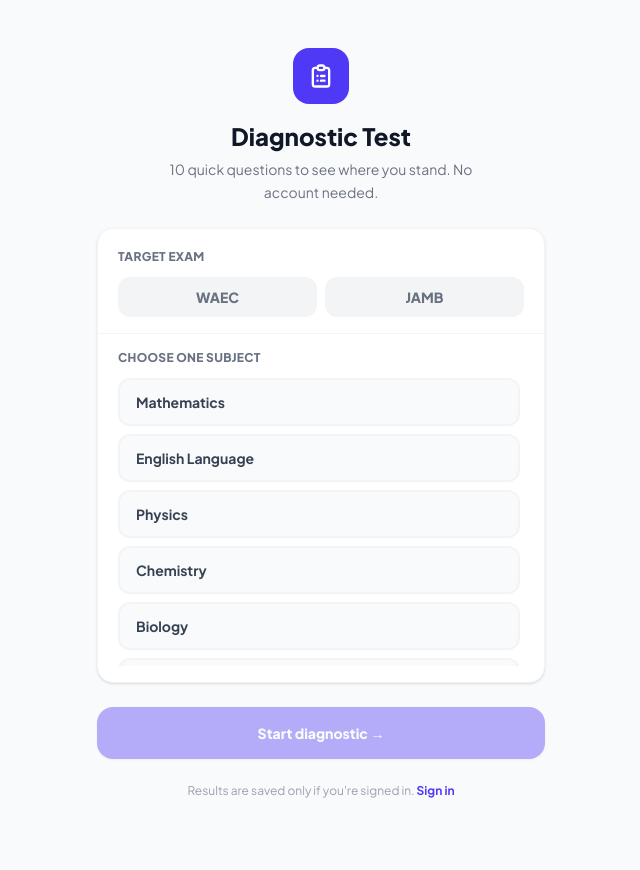
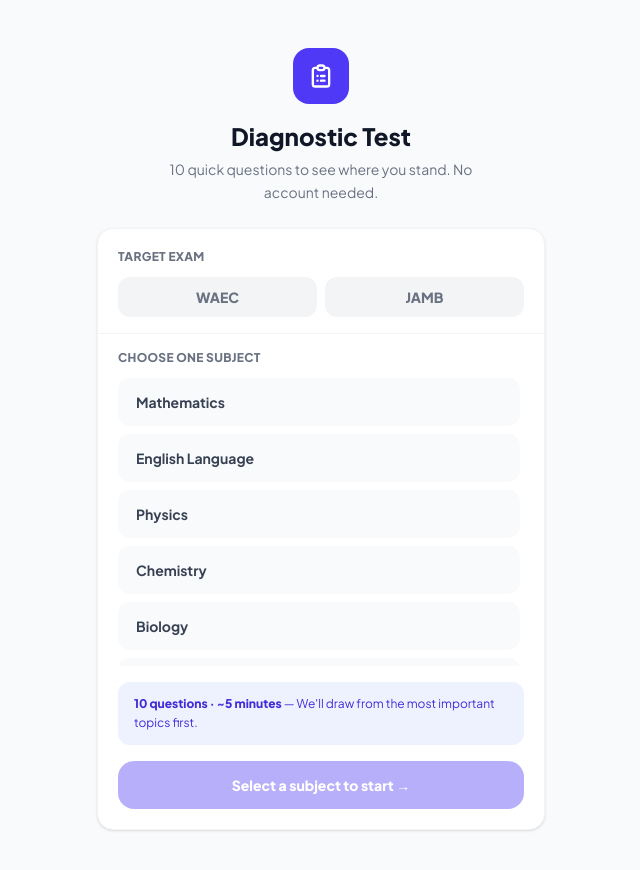
Before and after one commit to ttechglobal/examprep, a Next.js app: page /diagnostic in a window 1280 px wide. Shown: the top 870 px of the page, without its empty margins (319-959 px from the left). Before the commit the page ends 847 px from the top, so only its background shows below. Built offline with nearby package versions, Linux system fonts and the light colour scheme; no server answers.

Commit message:
working on diagnostic test

```diff
--- a/src/app/diagnostic/page.js
+++ b/src/app/diagnostic/page.js
@@ -1,15 +1,13 @@
 'use client'
 // src/app/diagnostic/page.js
 // ─────────────────────────────────────────────────────────────────────────────
-// FIX: subjectsToShow always shows ALL_SUBJECTS.
+// Diagnostic setup — one subject at a time.
 //
-// Previous bug: when signed-in and enrolledSubjects.length > 0, the page
-// showed ONLY enrolledSubjects — hiding Physics and other subjects the
-// student hadn't enrolled in yet.
-//
-// Fix: always render ALL_SUBJECTS. Enrolled subjects get a highlighted
-// "enrolled" badge so they're easy to find. Already-diagnosed subjects
-// keep the "Retake" label.
+// FIX: TypeError: e is not iterable
+//   - diagResults from Supabase may not be an array (could be null or error obj)
+//   - profile.subjects may be a JSON string instead of a parsed array
+//   - Added Array.isArray guards on all Supabase array responses before
+//     passing them to new Set() or .find() / .length checks
 // ─────────────────────────────────────────────────────────────────────────────
 
 import { useState, useEffect, Suspense } from 'react'
@@ -27,6 +25,7 @@
   const router       = useRouter()
   const searchParams = useSearchParams()
 
+  // Allow pre-selecting subject via ?subject=Physics
   const presetSubject = searchParams.get('subject') ?? ''
   const presetExam    = searchParams.get('exam') ?? ''
 
@@ -36,7 +35,9 @@
   const [loadingProfile,  setLoadingProfile]  = useState(true)
   const [isSignedIn,      setIsSignedIn]      = useState(false)
 
+  // Subjects the student is enrolled in
   const [enrolledSubjects,  setEnrolledSubjects]  = useState([])
+  // Subjects they've already taken a diagnostic for
   const [diagnosedSubjects, setDiagnosedSubjects] = useState(new Set())
 
   useEffect(() => {
@@ -58,16 +59,28 @@
         ])
 
         if (profile?.exam_type && !presetExam) setExamType(profile.exam_type)
-        if (profile?.subjects?.length) setEnrolledSubjects(profile.subjects)
 
+        // FIX: profile.subjects may be a JSON string (Supabase text column)
+        // or null — always normalise to a plain array before using it
+        const enrolledRaw = (() => {
+          if (!profile?.subjects) return []
+          if (Array.isArray(profile.subjects)) return profile.subjects
+          try { return JSON.parse(profile.subjects) } catch { return [] }
+        })()
+        const enrolled = enrolledRaw.filter(Boolean)
+        if (enrolled.length) setEnrolledSubjects(enrolled)
+
+        // FIX: diagResults may be null or a non-array on Supabase error —
+        // guard with Array.isArray before passing to new Set()
+        const safeResults = Array.isArray(diagResults) ? diagResults : []
         const names = new Set(
-          (diagResults ?? []).map(r => r.subjects?.name).filter(Boolean)
+          safeResults.map(r => r.subjects?.name).filter(Boolean)
         )
         setDiagnosedSubjects(names)
 
         // Pre-select first undiagnosed enrolled subject if none preset
-        if (!presetSubject && profile?.subjects?.length) {
-          const firstUndone = profile.subjects.find(s => !names.has(s))
+        if (!presetSubject && enrolled.length) {
+          const firstUndone = enrolled.find(s => !names.has(s))
           if (firstUndone) setSelectedSubject(firstUndone)
         }
       }
@@ -82,6 +95,7 @@
 
     sessionStorage.setItem('diagnostic_setup', JSON.stringify({
       examType,
+      // Always an array of one — API accepts array, this keeps compat
       subjects:      [selectedSubject],
       questionCount: 10,
       isPractice:    isSignedIn,
@@ -90,8 +104,9 @@
     router.push('/diagnostic/test')
   }
 
-  // ── FIX: always show ALL subjects — enrolled ones get a badge ────────────
-  const subjectsToShow = ALL_SUBJECTS
+  const subjectsToShow = isSignedIn && enrolledSubjects.length
+    ? enrolledSubjects
+    : ALL_SUBJECTS
 
   if (loadingProfile) {
     return (
@@ -144,7 +159,7 @@
             </div>
           </div>
 
-          {/* Subject picker */}
+          {/* Subject picker — one at a time */}
           <div className="px-5 py-4">
             <p className="text-xs font-black text-gray-500 uppercase tracking-wide mb-3">
               Choose one subject
@@ -154,7 +169,6 @@
                 const color      = getSubjectColor(subject)
                 const isSelected = selectedSubject === subject
                 const isDone     = diagnosedSubjects.has(subject)
-                const isEnrolled = enrolledSubjects.includes(subject)
 
                 return (
                   <button
@@ -164,58 +178,65 @@
                       w-full flex items-center justify-between px-4 py-3 rounded-xl
                       border-2 text-left transition-all
                       ${isSelected
-                        ? `${color.bg} border-current ${color.text}`
-                        : 'border-gray-100 hover:border-gray-200 bg-gray-50'
+                        ? `${color.bg} ${color.text} border-transparent shadow-sm`
+                        : 'bg-gray-50 text-gray-700 border-transparent hover:border-gray-200'
                       }
                     `}
                   >
-                    <span className={`text-sm font-bold ${isSelected ? color.text : 'text-gray-700'}`}>
-                      {subject}
-                    </span>
-                    <div className="flex items-center gap-1.5 flex-shrink-0 ml-2">
-                      {isEnrolled && !isSelected && (
-                        <span className="text-[10px] font-black px-1.5 py-0.5 rounded-full bg-indigo-100 text-indigo-600">
-                          Enrolled
-                        </span>
-                      )}
-                      {isDone && (
-                        <span className={`text-[10px] font-black px-2 py-0.5 rounded-full ${
-                          isSelected ? 'bg-white/30 text-current' : 'bg-gray-200 text-gray-500'
-                        }`}>
-                          Retake
+                    <span className="text-sm font-bold">{subject}</span>
+                    {isDone && !isSelected && (
+                      <span className="text-[10px] font-black text-gray-400 bg-gray-100 px-2 py-0.5 rounded-full">
+                        retake
                       </span>
                     )}
                     {isSelected && (
-                        <svg className={`w-4 h-4 ${color.text}`} fill="currentColor" viewBox="0 0 20 20">
+                      <svg className="w-4 h-4 flex-shrink-0" fill="currentColor" viewBox="0 0 20 20">
                         <path fillRule="evenodd" d="M10 18a8 8 0 100-16 8 8 0 000 16zm3.707-9.293a1 1 0 00-1.414-1.414L9 10.586 7.707 9.293a1 1 0 00-1.414 1.414l2 2a1 1 0 001.414 0l4-4z" clipRule="evenodd"/>
                       </svg>
                     )}
-                    </div>
                   </button>
                 )
               })}
             </div>
           </div>
+
+          {/* Info strip */}
+          <div className="mx-5 mb-4 px-4 py-3 bg-indigo-50 rounded-xl">
+            <p className="text-xs text-indigo-700 leading-relaxed">
+              <span className="font-black">10 questions · ~5 minutes</span>
+              {' '}— We'll draw from the most important topics first.
+              {isSignedIn && ' You can run a diagnostic for each subject separately.'}
+            </p>
           </div>
 
+          {/* Error */}
           {error && (
-          <p className="text-sm text-red-600 font-bold text-center">{error}</p>
+            <div className="mx-5 mb-4 px-4 py-3 bg-red-50 rounded-xl">
+              <p className="text-xs font-bold text-red-600">{error}</p>
+            </div>
           )}
 
+          {/* Start button */}
+          <div className="px-5 pb-5">
             <button
               onClick={handleStart}
               disabled={!examType || !selectedSubject}
-          className="w-full py-4 bg-indigo-600 text-white font-black text-sm rounded-2xl
-                     hover:bg-indigo-500 active:scale-[0.98] transition-all
-                     disabled:opacity-40 disabled:cursor-not-allowed shadow-sm"
+              className="w-full py-3.5 bg-indigo-600 text-white text-sm font-black rounded-2xl
+                hover:bg-indigo-500 disabled:opacity-40 disabled:cursor-not-allowed transition-all"
             >
-          Start diagnostic →
+              {selectedSubject
+                ? `Start ${selectedSubject} diagnostic →`
+                : 'Select a subject to start →'}
             </button>
+          </div>
+        </div>
 
-        {!isSignedIn && (
+        {/* Already have a plan */}
+        {isSignedIn && (
           <p className="text-center text-xs text-gray-400">
-            Results are saved only if you're signed in.{' '}
-            <a href="/login" className="text-indigo-600 font-bold hover:underline">Sign in</a>
+            <a href="/student/study-plan" className="text-indigo-500 hover:underline font-medium">
+              View your study plan
+            </a>
           </p>
         )}
       </div>
--- a/src/app/diagnostic/test/page.js
+++ b/src/app/diagnostic/test/page.js
@@ -1,15 +1,15 @@
 'use client'
 // src/app/diagnostic/test/page.js
-// FIXES:
-// 1. Imports getTotalSeconds, getWarningThresholds, formatTime, getTimerColor
-//    from @/lib/practiceTimer (matching the real file's imports)
-// 2. Dark mode tokens throughout (bg-base, bg-card, border-default, etc.)
-// 3. Subject/topic tags use dark-safe classes
-// 4. Progress bar track uses bg-subtle
-// 5. Skip/submit buttons use border-default text-secondary
-//
-// NOTE: This page uses the ORIGINAL structure (practiceTimer lib, full timer
-// warning system) — it does NOT use the simplified version from earlier.
+// ─────────────────────────────────────────────────────────────────────────────
+// FIX: TypeError: e is not iterable
+//   - sessionStorage.getItem may return null — JSON.parse(null) = null,
+//     then parsed.subjects.join(',') throws because parsed.subjects is
+//     undefined. Added guard so subjects always falls back to [].
+//   - API response data.questions may be null/undefined — setQuestions
+//     now always receives an array via ?? []
+//   - parsed.questionCount / parsed.examType / parsed.subjects all have
+//     explicit fallbacks so nothing downstream receives undefined
+// ─────────────────────────────────────────────────────────────────────────────
 
 import { useState, useEffect, useRef, useCallback } from 'react'
 import { useRouter } from 'next/navigation'
@@ -24,17 +24,20 @@
 
 export default function DiagnosticTestPage() {
   const router = useRouter()
-  const [setup, setSetup]           = useState(null)
-  const [questions, setQuestions]   = useState([])
+  const [setup, setSetup] = useState(null)
+  const [questions, setQuestions] = useState([])
   const [currentIndex, setCurrentIndex] = useState(0)
-  const [answers, setAnswers]       = useState({})
-  const [loading, setLoading]       = useState(true)
-  const [error, setError]           = useState(null)
-  const [toasts, setToasts]         = useState([])
-  const [secondsLeft, setSecondsLeft]   = useState(0)
+  const [answers, setAnswers] = useState({})
+  // `revealed` is derived from `answers` — a question is revealed once
+  // it has an entry in the answers map. No separate revealed state needed.
+  const [loading, setLoading] = useState(true)
+  const [error, setError] = useState(null)
+  const [toasts, setToasts] = useState([])
+
+  const [secondsLeft, setSecondsLeft] = useState(0)
   const [totalSeconds, setTotalSeconds] = useState(0)
-  const timerRef       = useRef(null)
-  const firedWarnings  = useRef(new Set())
+  const timerRef = useRef(null)
+  const firedWarnings = useRef(new Set())
 
   const addToast = useCallback((message, type = 'warning') => {
     const id = Date.now()
@@ -48,16 +51,18 @@
   const submitTest = useCallback((currentAnswers, currentQuestions) => {
     clearInterval(timerRef.current)
     sessionStorage.setItem('diagnostic_results', JSON.stringify({
-      setup: JSON.parse(sessionStorage.getItem('diagnostic_setup') ?? '{}'),
+      setup: (() => {
+        try { return JSON.parse(sessionStorage.getItem('diagnostic_setup') ?? '{}') } catch { return {} }
+      })(),
       answers: currentAnswers,
-      questions: currentQuestions.map(q => ({
-        id:            q.id,
-        subtopic_id:   q.subtopic_id,
+      questions: (Array.isArray(currentQuestions) ? currentQuestions : []).map(q => ({
+        id: q.id,
+        subtopic_id: q.subtopic_id,
         subtopic_name: q.subtopics?.name ?? q.subtopic_name ?? '',
-        topic_id:      q.topic_id,
-        topic_name:    q.topics?.name ?? q.topic_name ?? '',
-        subject_id:    q.subject_id,
-        subject_name:  q.subjects?.name ?? q.subject_name ?? '',
+        topic_id: q.topic_id,
+        topic_name: q.topics?.name ?? q.topic_name ?? '',
+        subject_id: q.subject_id,
+        subject_name: q.subjects?.name ?? q.subject_name ?? '',
       })),
     }))
     router.push('/diagnostic/results')
@@ -66,40 +71,70 @@
   useEffect(() => {
     const raw = sessionStorage.getItem('diagnostic_setup')
     if (!raw) { router.push('/diagnostic'); return }
-    const parsed = JSON.parse(raw)
-    setSetup(parsed)
 
-    const count = parsed.questionCount ?? 10
+    let parsed
+    try {
+      parsed = JSON.parse(raw)
+    } catch {
+      router.push('/diagnostic')
+      return
+    }
+
+    // FIX: always normalise subjects to a non-empty array before .join()
+    const subjects = Array.isArray(parsed?.subjects) && parsed.subjects.length
+      ? parsed.subjects
+      : []
+
+    if (!subjects.length) {
+      router.push('/diagnostic')
+      return
+    }
+
+    const examType = parsed.examType ?? 'WAEC'
+    const count    = parsed.questionCount ?? 10
+
+    setSetup({ ...parsed, subjects, examType, questionCount: count })
+
     const total = getTotalSeconds(count)
     setTotalSeconds(total)
     setSecondsLeft(total)
 
-    fetch(`/api/diagnostic/questions?subjects=${parsed.subjects.join(',')}&exam=${parsed.examType}&count=${count}`)
+    fetch(`/api/diagnostic/questions?subjects=${subjects.join(',')}&exam=${examType}&count=${count}`)
       .then(r => r.json())
       .then(data => {
         if (data.error) { setError(data.error); return }
-        setQuestions(data.questions)
+        // FIX: guard against null / non-array from API
+        const qs = Array.isArray(data.questions) ? data.questions : []
+        if (!qs.length) { setError('No questions found for this subject. Please try again.'); return }
+        setQuestions(qs)
         setLoading(false)
       })
       .catch(() => setError('Failed to load questions. Please try again.'))
-  }, [router, submitTest])
+  }, [router])
 
-  // Timer + warning toasts
   useEffect(() => {
-    if (loading || questions.length === 0) return
-    const thresholds = getWarningThresholds(totalSeconds)
+    if (loading || !questions.length || !totalSeconds) return
+
+    const { minuteWarnings, secondWarnings } = getWarningThresholds(totalSeconds / 60)
 
     timerRef.current = setInterval(() => {
       setSecondsLeft(prev => {
         const next = prev - 1
 
-        // Fire warning toasts
-        for (const [threshold, message, type] of thresholds) {
-          if (next <= threshold && !firedWarnings.current.has(threshold)) {
+        minuteWarnings.forEach(w => {
+          const threshold = w.minutes * 60
+          if (next === threshold && !firedWarnings.current.has(threshold)) {
             firedWarnings.current.add(threshold)
-            addToast(message, type)
+            addToast(w.label, w.minutes <= 1 ? 'urgent' : 'warning')
           }
-        }
+        })
+
+        secondWarnings.forEach(w => {
+          if (next === w.seconds && !firedWarnings.current.has(`s${w.seconds}`)) {
+            firedWarnings.current.add(`s${w.seconds}`)
+            addToast(w.label, 'urgent')
+          }
+        })
 
         if (next <= 0) {
           clearInterval(timerRef.current)
@@ -109,6 +144,7 @@
           }, 1500)
           return 0
         }
+
         return next
       })
     }, 1000)
@@ -116,37 +152,48 @@
     return () => clearInterval(timerRef.current)
   }, [loading, questions.length, totalSeconds, addToast, submitTest])
 
+  const currentQuestion = questions[currentIndex]
+  const progress = questions.length > 0 ? ((currentIndex + 1) / questions.length) * 100 : 0
+
+  // Controlled answer handler — QuestionCard calls this with (questionId, selectedKey)
   const handleAnswer = useCallback((questionId, selectedKey) => {
     const q = questions.find(q => q.id === questionId)
-    if (!q || answers[questionId]) return
+    if (!q || answers[questionId]) return   // already answered — ignore
+
     setAnswers(prev => ({
       ...prev,
       [questionId]: {
-        selected:    selectedKey,
-        is_correct:  selectedKey === q.correct_answer,
+        selected: selectedKey,
+        is_correct: selectedKey === q.correct_answer,
         subtopic_id: q.subtopic_id,
-        topic_id:    q.topic_id,
-        subject_id:  q.subject_id,
+        topic_id: q.topic_id,
+        subject_id: q.subject_id,
       },
     }))
   }, [questions, answers])
 
   const handleNext = () => {
-    if (currentIndex + 1 >= questions.length) { submitTest(answers, questions); return }
+    if (currentIndex + 1 >= questions.length) {
+      submitTest(answers, questions)
+      return
+    }
     setCurrentIndex(i => i + 1)
   }
 
   const handleSkip = () => {
-    if (currentIndex + 1 >= questions.length) { submitTest(answers, questions); return }
+    if (currentIndex + 1 >= questions.length) {
+      submitTest(answers, questions)
+      return
+    }
     setCurrentIndex(i => i + 1)
   }
 
   if (loading) {
     return (
-      <div className="min-h-screen bg-base flex items-center justify-center">
+      <div className="min-h-screen bg-gray-50 flex items-center justify-center">
         <div className="text-center">
           <div className="w-8 h-8 border-4 border-indigo-600 border-t-transparent rounded-full animate-spin mx-auto mb-3" />
-          <p className="text-secondary text-sm">Loading your questions...</p>
+          <p className="text-gray-500 text-sm">Loading your questions...</p>
         </div>
       </div>
     )
@@ -154,12 +201,10 @@
 
   if (error) {
     return (
-      <div className="min-h-screen bg-base flex items-center justify-center px-4">
-        <div className="text-center space-y-4">
-          <p className="text-4xl">⚠️</p>
-          <p className="text-primary font-bold">{error}</p>
-          <button onClick={() => router.push('/diagnostic')}
-            className="text-indigo-500 text-sm font-medium hover:underline">
+      <div className="min-h-screen bg-gray-50 flex items-center justify-center px-4">
+        <div className="text-center">
+          <p className="text-red-600 text-sm mb-4">{error}</p>
+          <button onClick={() => router.push('/diagnostic')} className="text-indigo-600 text-sm font-medium hover:underline">
             ← Start over
           </button>
         </div>
@@ -167,39 +212,36 @@
     )
   }
 
-  if (!questions.length) return null
+  if (!currentQuestion) return null
 
-  const currentQuestion = questions[currentIndex]
-  const currentAnswer   = answers[currentQuestion?.id]
-  const isRevealed      = !!currentAnswer
-  const selectedAnswer  = currentAnswer?.selected ?? null
-  const progress        = ((currentIndex + 1) / questions.length) * 100
-  const timerColor      = getTimerColor(secondsLeft, totalSeconds)
-  const isLowTime       = secondsLeft / totalSeconds <= 0.1
+  const timerColor = getTimerColor(secondsLeft, totalSeconds)
+  const isLowTime = secondsLeft / totalSeconds <= 0.1
+
+  // Derive revealed and selectedAnswer for the current question from answers map
+  const currentAnswer  = answers[currentQuestion.id]
+  const isRevealed     = !!currentAnswer
+  const selectedAnswer = currentAnswer?.selected ?? null
 
   return (
-    <div className="min-h-screen bg-base">
+    <div className="min-h-screen bg-gray-50">
       <ToastStack toasts={toasts} onDismiss={dismissToast} />
 
-      {/* ── Header ──────────────────────────────────────────────────────── */}
-      <div className="bg-card border-b border-default px-4 py-3 sticky top-0 z-10">
+      {/* Header */}
+      <div className="bg-white border-b border-gray-200 px-4 py-3 sticky top-0 z-10">
         <div className="max-w-lg mx-auto flex items-center justify-between">
-          <span className="text-sm font-medium text-secondary">
+          <span className="text-sm font-medium text-gray-500">
             {currentIndex + 1} / {questions.length}
           </span>
           <div className={`flex items-center gap-1.5 font-mono font-bold text-lg ${timerColor} ${isLowTime ? 'animate-pulse' : ''}`}>
             <span className="text-base">⏱</span>
             {formatTime(secondsLeft)}
           </div>
-          <button
-            onClick={() => submitTest(answers, questions)}
-            className="text-xs text-tertiary hover:text-secondary font-medium transition-colors"
-          >
+          <button onClick={() => submitTest(answers, questions)} className="text-xs text-gray-400 hover:text-gray-600 font-medium">
             Submit early
           </button>
         </div>
         <div className="max-w-lg mx-auto mt-2">
-          <div className="h-1.5 bg-subtle rounded-full overflow-hidden">
+          <div className="h-1.5 bg-gray-100 rounded-full">
             <div
               className="h-full bg-indigo-500 rounded-full transition-all duration-300"
               style={{ width: `${progress}%` }}
@@ -208,22 +250,29 @@
         </div>
       </div>
 
-      {/* ── Question ────────────────────────────────────────────────────── */}
+      {/* Question */}
       <div className="max-w-lg mx-auto px-4 py-6">
         {/* Subject / topic tags */}
         <div className="flex items-center gap-2 mb-4 flex-wrap">
-          <span className="text-xs font-semibold text-indigo-600 dark:text-indigo-400 bg-indigo-50 dark:bg-indigo-950/40 px-2.5 py-1 rounded-full">
-            {currentQuestion?.subjects?.name ?? currentQuestion?.subject_name}
+          <span className="text-xs font-semibold text-indigo-600 bg-indigo-50 px-2.5 py-1 rounded-full">
+            {currentQuestion.subjects?.name ?? currentQuestion.subject_name}
           </span>
-          {(currentQuestion?.topics?.name ?? currentQuestion?.topic_name) && (
-            <span className="text-xs text-secondary bg-subtle px-2.5 py-1 rounded-full">
-              {currentQuestion?.topics?.name ?? currentQuestion?.topic_name}
+          {(currentQuestion.topics?.name ?? currentQuestion.topic_name) && (
+            <span className="text-xs text-gray-500 bg-gray-100 px-2.5 py-1 rounded-full">
+              {currentQuestion.topics?.name ?? currentQuestion.topic_name}
             </span>
           )}
         </div>
 
+        {/*
+          KEY PROP = currentQuestion.id
+          ──────────────────────────────
+          Forces React to unmount and remount QuestionCard on every question
+          change. Belt-and-suspenders with the controlled-component pattern
+          (selectedAnswer + revealed as props).
+        */}
         <QuestionCard
-          key={currentQuestion?.id}
+          key={currentQuestion.id}
           question={currentQuestion}
           selectedAnswer={selectedAnswer}
           revealed={isRevealed}
@@ -231,19 +280,25 @@
           showExplanation={true}
         />
 
+        {/* Next / See results button — shown after answering */}
         {isRevealed && (
           <div className="mt-5">
-            <button onClick={handleNext}
-              className="w-full py-4 bg-indigo-600 text-white text-sm font-black rounded-2xl hover:bg-indigo-500 active:scale-[0.99] transition-all">
+            <button
+              onClick={handleNext}
+              className="w-full py-4 bg-indigo-600 text-white text-sm font-black rounded-2xl hover:bg-indigo-500 active:scale-[0.99] transition-all"
+            >
               {currentIndex + 1 >= questions.length ? 'See results →' : 'Next →'}
             </button>
           </div>
         )}
 
+        {/* Skip — only when not answered */}
         {!isRevealed && (
           <div className="mt-4">
-            <button onClick={handleSkip}
-              className="w-full py-3 border border-default text-secondary text-sm font-medium rounded-2xl hover:bg-subtle transition-colors">
+            <button
+              onClick={handleSkip}
+              className="w-full py-3 border border-gray-200 text-gray-500 text-sm font-medium rounded-2xl hover:bg-gray-50 transition-colors"
+            >
               Skip
             </button>
           </div>
```
Lines whose indentation alone changed are shown as unchanged.
